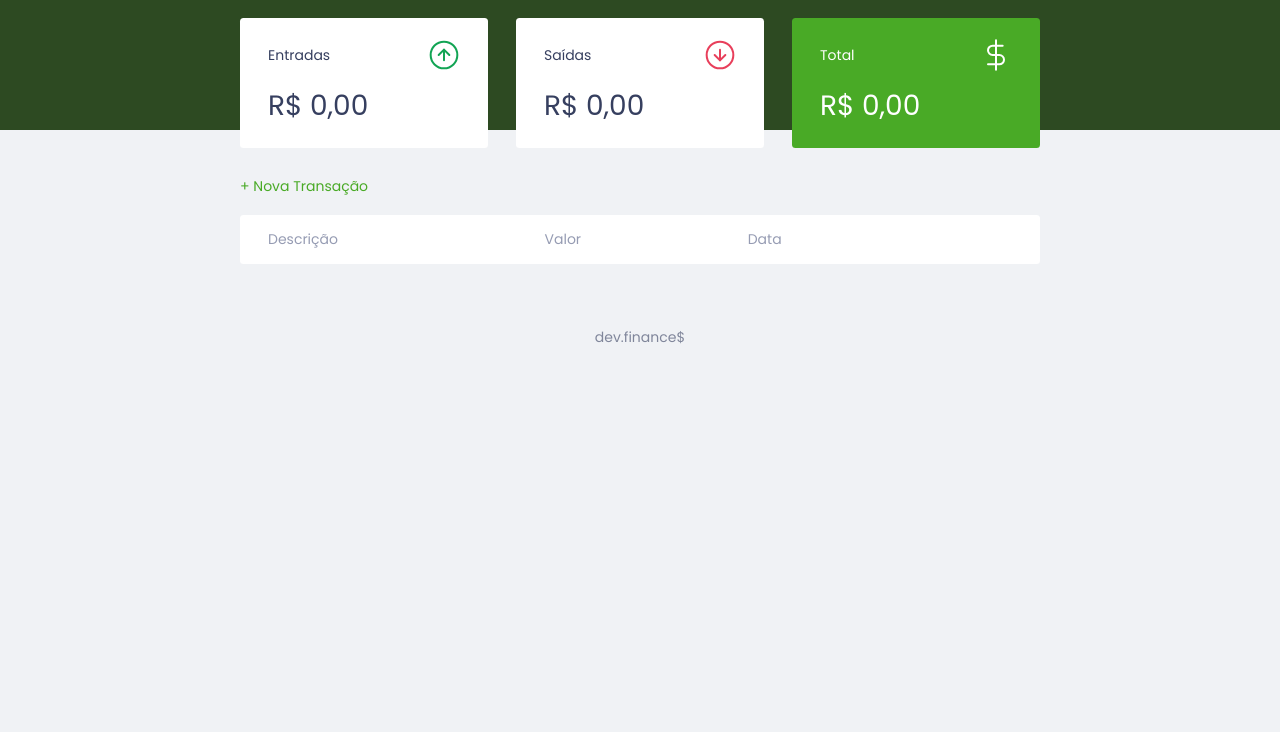
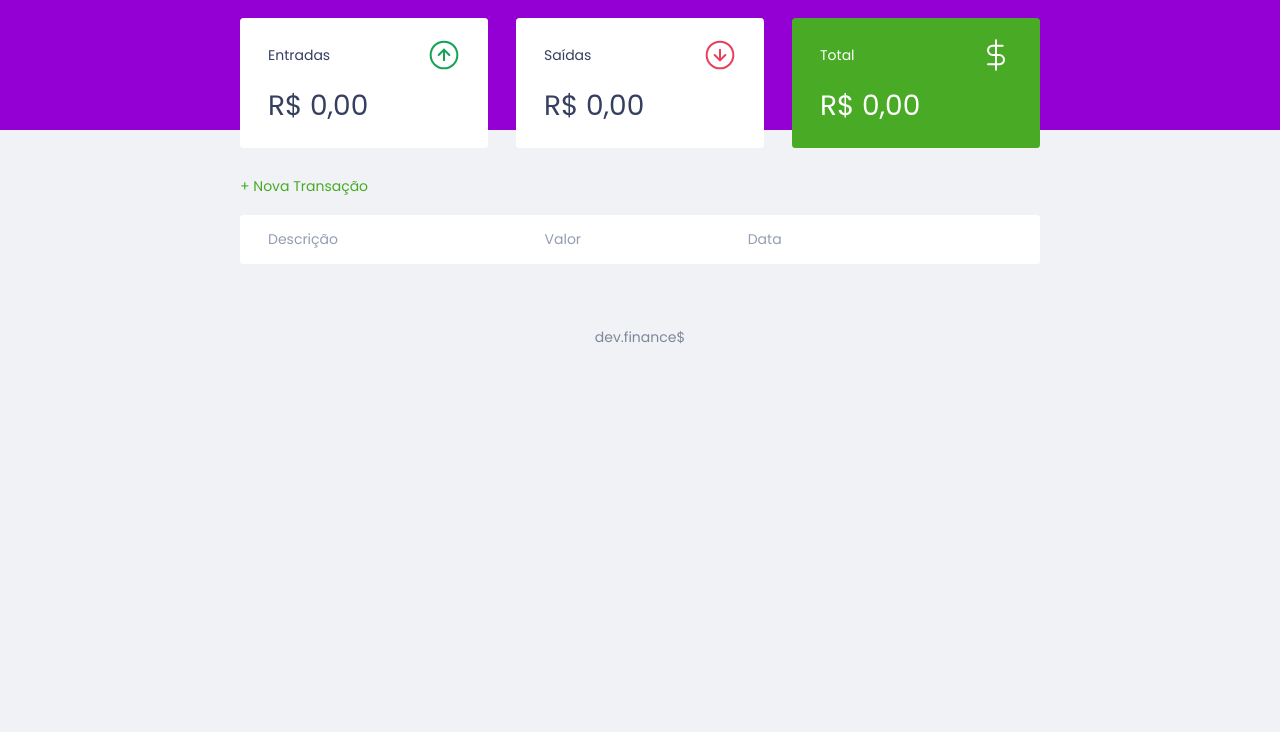
Before and after one commit to tmz81/DevFinances, a website: page public/index.html in a window 1280 px wide. Shown: the part 68-800 px from the top of the page. Drawn offline with Linux system fonts and the light colour scheme.

Commit message:
newcolor 🚀

```diff
--- a/public/style.css
+++ b/public/style.css
@@ -103,7 +103,7 @@ button:hover {
 
 /* Header ===================== */
 header {
-    background: #2D4A22;
+    background: #9400D3;
     padding: 2rem 0 10rem;
     text-align: center;
 }
```
Also changed, not shown: package.json (+5 -2 lines), src/server.js (line endings or trailing spaces), 1 other file.
